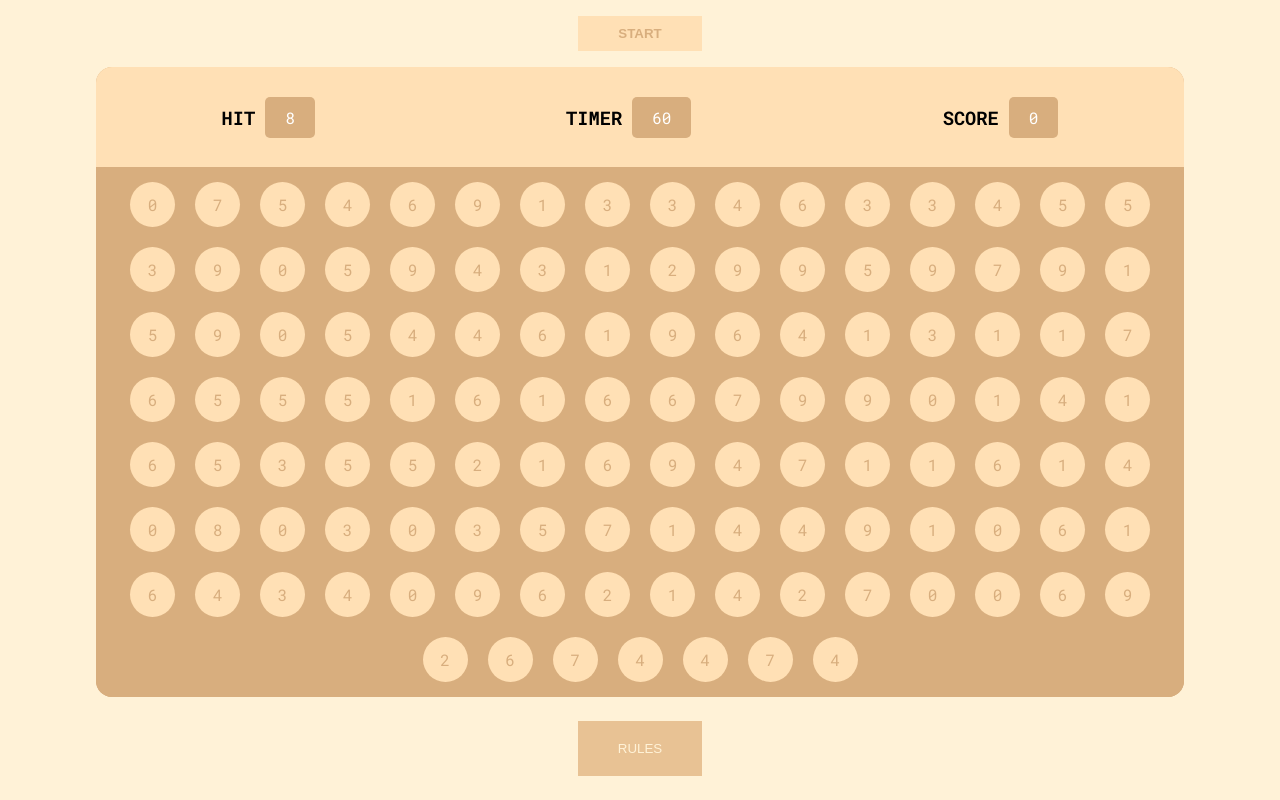
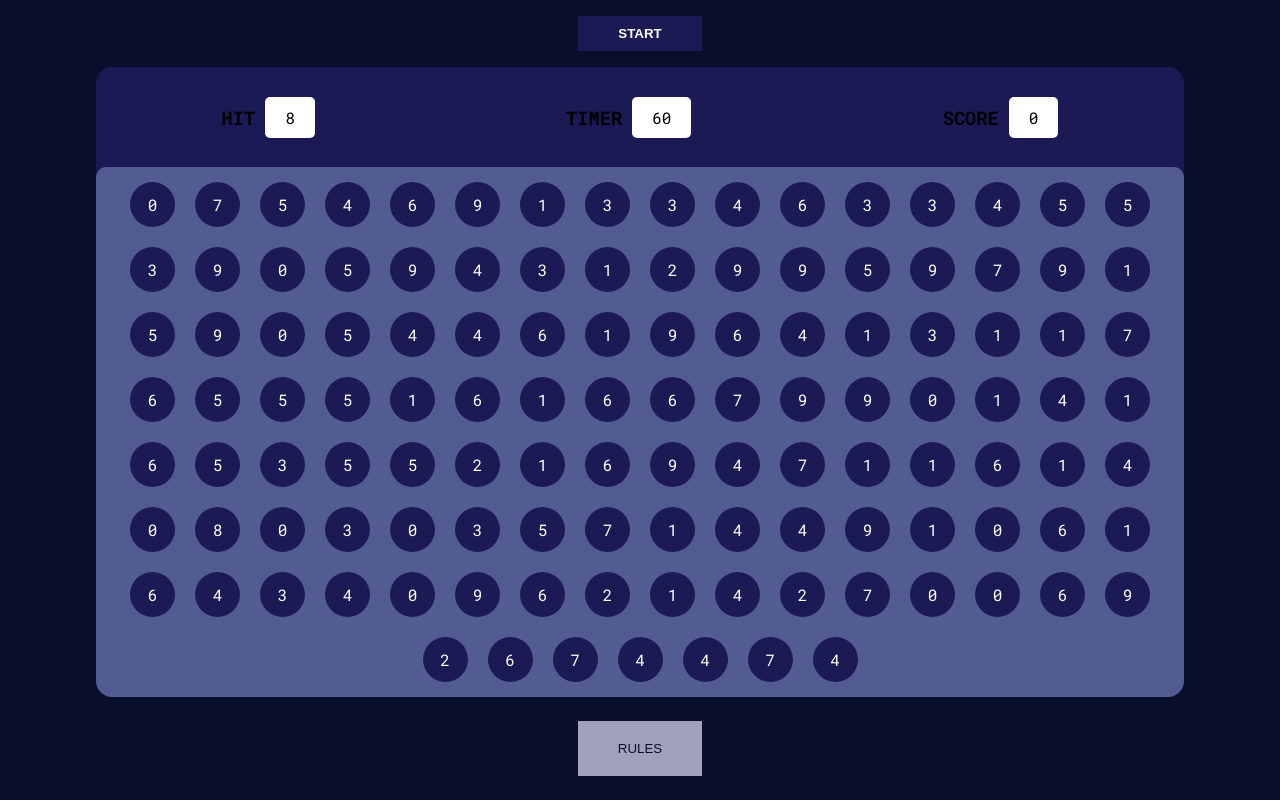
Before and after one commit to helloimabid/bubble_game, a plain HTML site: page index.html in a window 1280 px wide. Drawn offline with Linux system fonts and the light colour scheme.

Commit message:
changed the color theme

```diff
--- a/main.js
+++ b/main.js
@@ -1,4 +1,4 @@
-let timer = 60;
+let timer = 6;
 let status = 0;
 let score = 0;
 let ranhit;
--- a/rules.css
+++ b/rules.css
@@ -7,10 +7,10 @@
 }
 
 :root {
-    --color1: rgb(255, 242, 215);
-    --color2: rgb(255, 224, 181);
-    --color3: rgb(248, 199, 148);
-    --color4: rgb(216, 174, 126);
+    --color1:rgb(7, 15, 43);
+    --color2:rgb(27, 26, 85);
+    --color3:rgb(83, 92, 145);
+    --color4:rgb(255, 255, 255);
 }
 
 html, body {
@@ -36,7 +36,7 @@ body {
     height: 80%;
     width: 80%;
     max-width: 600px; /* Add a max-width */
-    background-color: var(--color4);
+    background-color: var(--color3);
     overflow: hidden;
     border-radius: 1rem;
 }
--- a/style.css
+++ b/style.css
@@ -7,10 +7,10 @@
 }
 
 :root{
-    --color1:rgb(255, 242, 215);
-    --color2:rgb(255, 224, 181);
-    --color3:rgb(248, 199, 148);
-    --color4:rgb(216, 174, 126);
+    --color1:rgb(7, 15, 43);
+    --color2:rgb(27, 26, 85);
+    --color3:rgb(83, 92, 145);
+    --color4:rgb(255, 255, 255);
 }
 html, body{
     width: 100%;
@@ -47,7 +47,7 @@ body{
     overflow: hidden;
     height: 85%;
     width: 85%;
-    background-color: var(--color4);
+    background-color: var(--color2);
     border-radius: 1rem;
     display: flex;
     flex-direction: column;
@@ -58,7 +58,7 @@ body{
     justify-content: center;
     align-items: center;
     gap: 10px;
-    background-color: var(--color4);
+    background-color: var(--color3);
     padding: 10px;
     border-radius: 10px;
     flex-grow: 1;
@@ -100,7 +100,7 @@ body{
     background-color: var(--color4);
     padding: 10px 20px;
     border-radius: 5px;
-    color: white;
+    color: rgb(0, 0, 0);
 }
 .rules a button{
     margin: 1.5rem;
```
